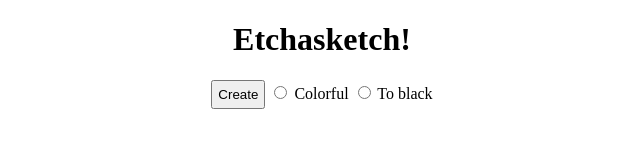
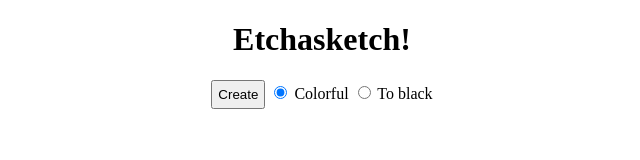
Before and after one commit to Anna-M-Thomas/etchasketch, a plain HTML site: page index.html in a window 1280 px wide. Shown: the full height of the page, 318-958 px from the left. Drawn offline with Linux system fonts and the light colour scheme.

Commit message:
added checked value to colorful

```diff
--- a/index.html
+++ b/index.html
@@ -11,7 +11,7 @@
 <h1>Etchasketch!</h1>
 <div id="button-div">
 	<button onclick="etchasketch()">Create</button>
-	<input type="radio" id="colorful" name="color">
+	<input type="radio" id="colorful" name="color" checked>
   <label for="colorful">Colorful</label>
   <input type="radio" id="toblack" name="color">
   <label for="toblack">To black</label>
```
